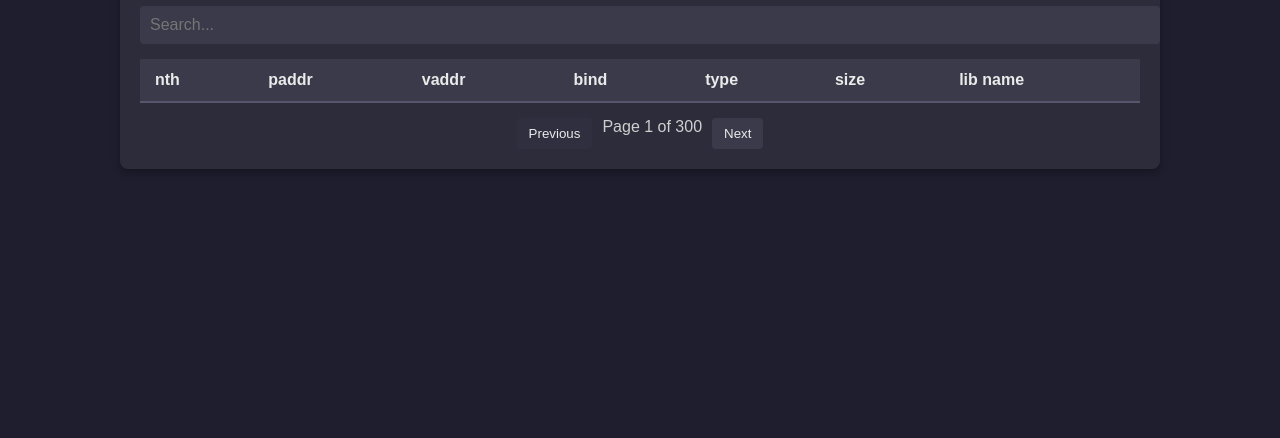
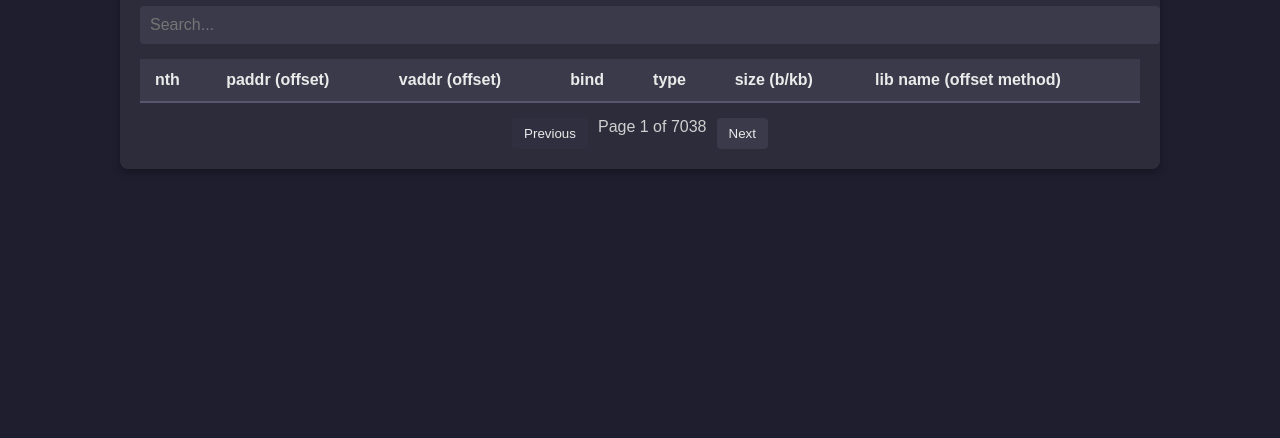
Before and after one commit to Bouncer011/DokkanBattleAPI, a plain HTML site: page index.html in a window 1280 px wide. Shown: the part 362-800 px from the top of the page. Drawn offline with Linux system fonts and the light colour scheme; no server answers.

Commit message:
Update index.html

```diff
--- a/index.html
+++ b/index.html
@@ -3,6 +3,20 @@
 <head>
     <meta charset="UTF-8">
     <meta name="viewport" content="width=device-width, initial-scale=1.0">
+    <meta property="og:title" content="Your Embed Title Here">
+
+    <meta property="og:description" content="Dokkan Offset Sorter Made by mindset.">
+
+    <meta property="og:url" content="https://bouncer011.github.io/DokkanBattleAPI/">
+
+    <meta property="og:type" content="website">
+
+    <meta property="og:image" content="https://dblegends.net/assets/card_arts/0641_VegetaM_641/0621_GogetaSS4_621_Art.png">
+
+    <meta property="og:image:width" content="1200">
+    <meta property="og:image:height" content="630">
+
+    <meta property="og:site_name" content="Dokkan Offset Sorter/Finder">
     <title>Dokkan Offset Sorter</title>
     <style>
         body {
@@ -93,21 +107,21 @@
             <thead>
                 <tr>
                     <th onclick="sortTable(0)">nth</th>
-                    <th onclick="sortTable(1)">paddr</th>
-                    <th onclick="sortTable(2)">vaddr</th>
+                    <th onclick="sortTable(1)">paddr (offset)</th>
+                    <th onclick="sortTable(2)">vaddr (offset)</th>
                     <th onclick="sortTable(3)">bind</th>
                     <th onclick="sortTable(4)">type</th>
-                    <th onclick="sortTable(5)">size</th>
-                    <th onclick="sortTable(6)">lib name</th>
+                    <th onclick="sortTable(5)">size (b/kb)</th>
+                    <th onclick="sortTable(6)">lib name (offset method)</th>
                 </tr>
             </thead>
             <tbody id="dataBody">
-                <!-- Data will be populated here -->
+
             </tbody>
         </table>
         <div class="pagination">
             <button onclick="prevPage()" id="prevBtn" disabled>Previous</button>
-            <span id="pageIndicator">Page 1 of 300</span>
+            <span id="pageIndicator">Page 1 of 7038</span>
             <button onclick="nextPage()" id="nextBtn">Next</button>
         </div>
     </div>
@@ -116,12 +130,12 @@
         let data = [];
         let currentPage = 1;
         const rowsPerPage = 25;
-        const maxPages = 700;
+        const maxPages = 7038;
 
         async function loadData() {
             const response = await fetch('https://raw.githubusercontent.com/Bouncer011/Dokkan/refs/heads/main/p/some/code/for/dokkan/by/mind/Lib%20Dumper/.axct');
             const text = await response.text();
-            const lines = text.split('\n').slice(2); // Skip headers
+            const lines = text.split('\n').slice(2);
 
             data = lines.map(line => line.trim().split(/\s+/)).filter(columns => columns.length >= 7);
             displayPage(1);
```
